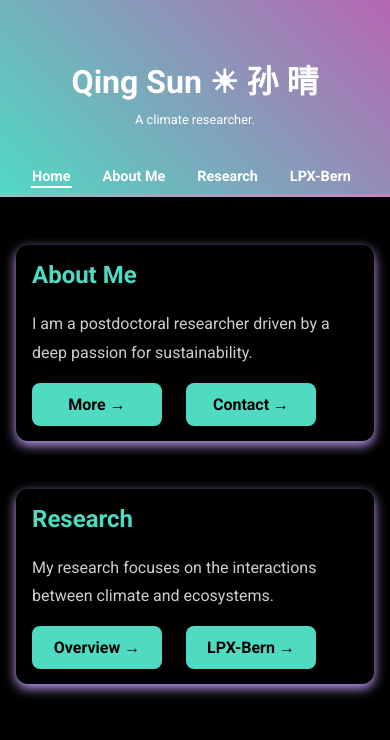
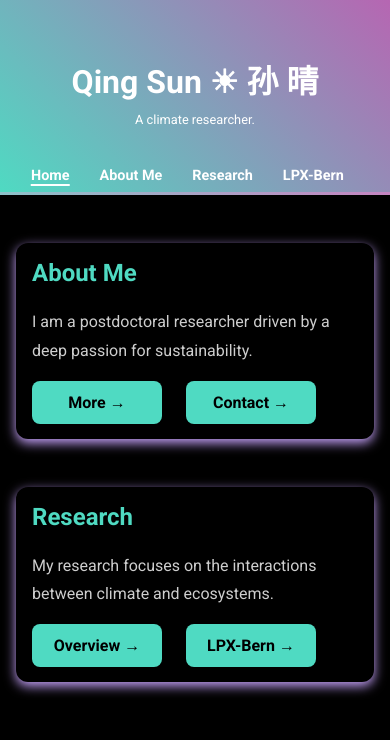
Before and after one commit to Qing-isotope/sun, a plain HTML site: page index.html in a window 390 px wide. Shown: the top 740 px of the page. Drawn offline with Linux system fonts and the light colour scheme.

Commit message:
adjust padding for narrow display

```diff
--- a/assets/style.css
+++ b/assets/style.css
@@ -476,7 +476,7 @@ footer {
   }
   header.hero .nav-links a {
     margin-top: 1rem;
-    padding: 1px;
+    padding: 0px;
   }
   .preview {
       padding: 0 1rem;
```
